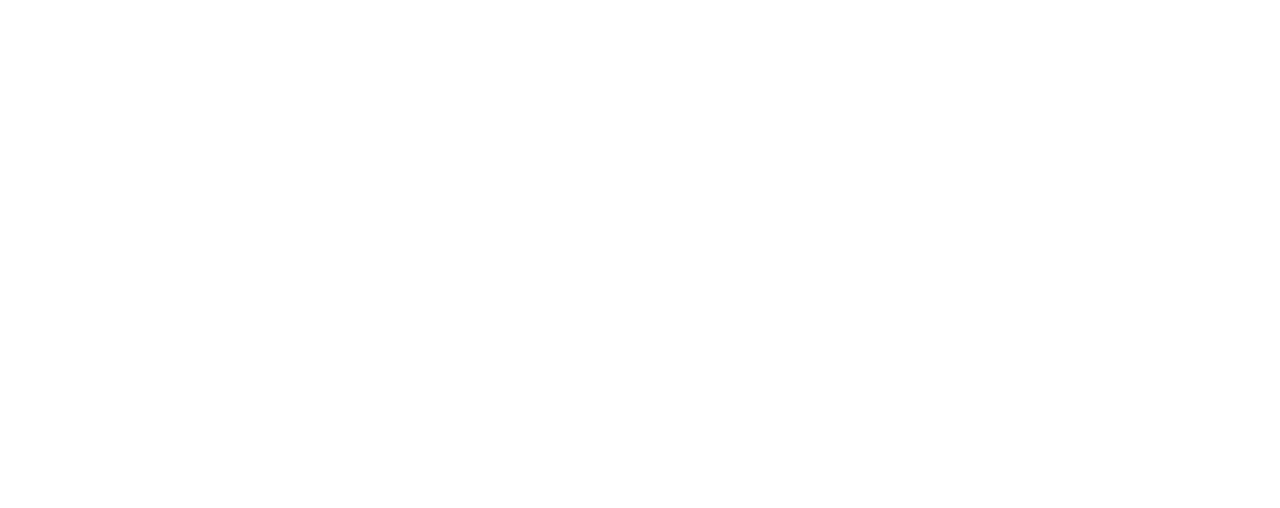
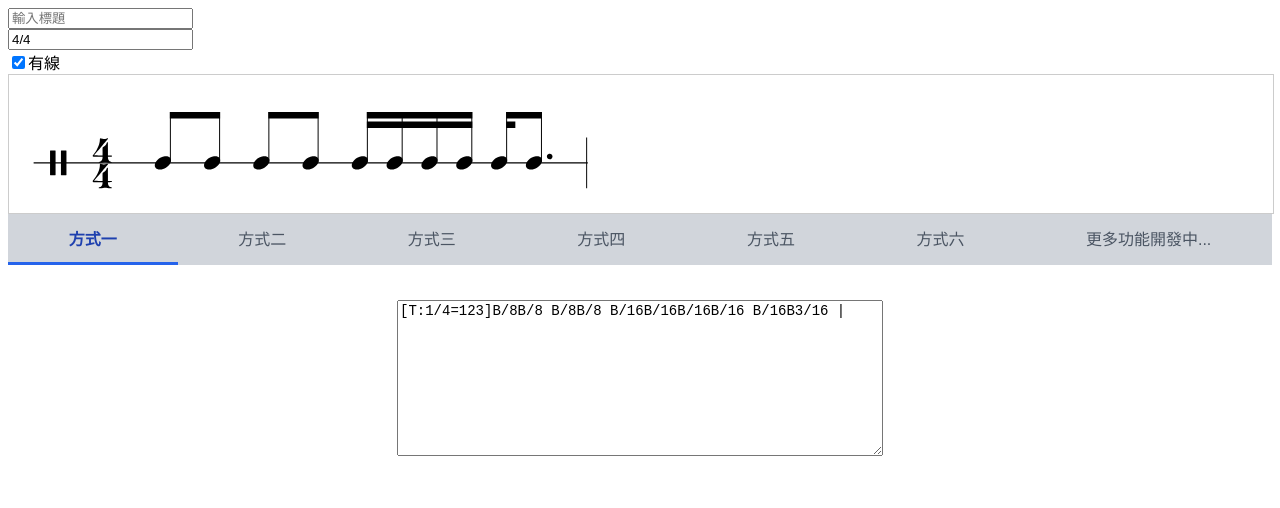
Before and after one commit to SakuraLoveArcaea/RhythmEditor0730, a plain HTML site: page index.html in a window 1280 px wide. Drawn offline with Linux system fonts and the light colour scheme; the site is published under a folder, as on GitHub Pages, so addresses that start at the root find nothing.

Commit message:
Update script and stylesheet paths in index.html

```diff
--- a/index.html
+++ b/index.html
@@ -5,8 +5,8 @@
     <link rel="icon" href="/favicon.ico">
     <meta name="viewport" content="width=device-width, initial-scale=1.0">
     <title>Vite App</title>
-    <script type="module" crossorigin src="/assets/index-1KyLNpjD.js"></script>
-    <link rel="stylesheet" crossorigin href="/assets/index-BWFff66j.css">
+    <script type="module" crossorigin src="./index-1KyLNpjD.js"></script>
+    <link rel="stylesheet" crossorigin href="./index-BWFff66j.css">
   </head>
   <body>
     <div id="app"></div>
```
